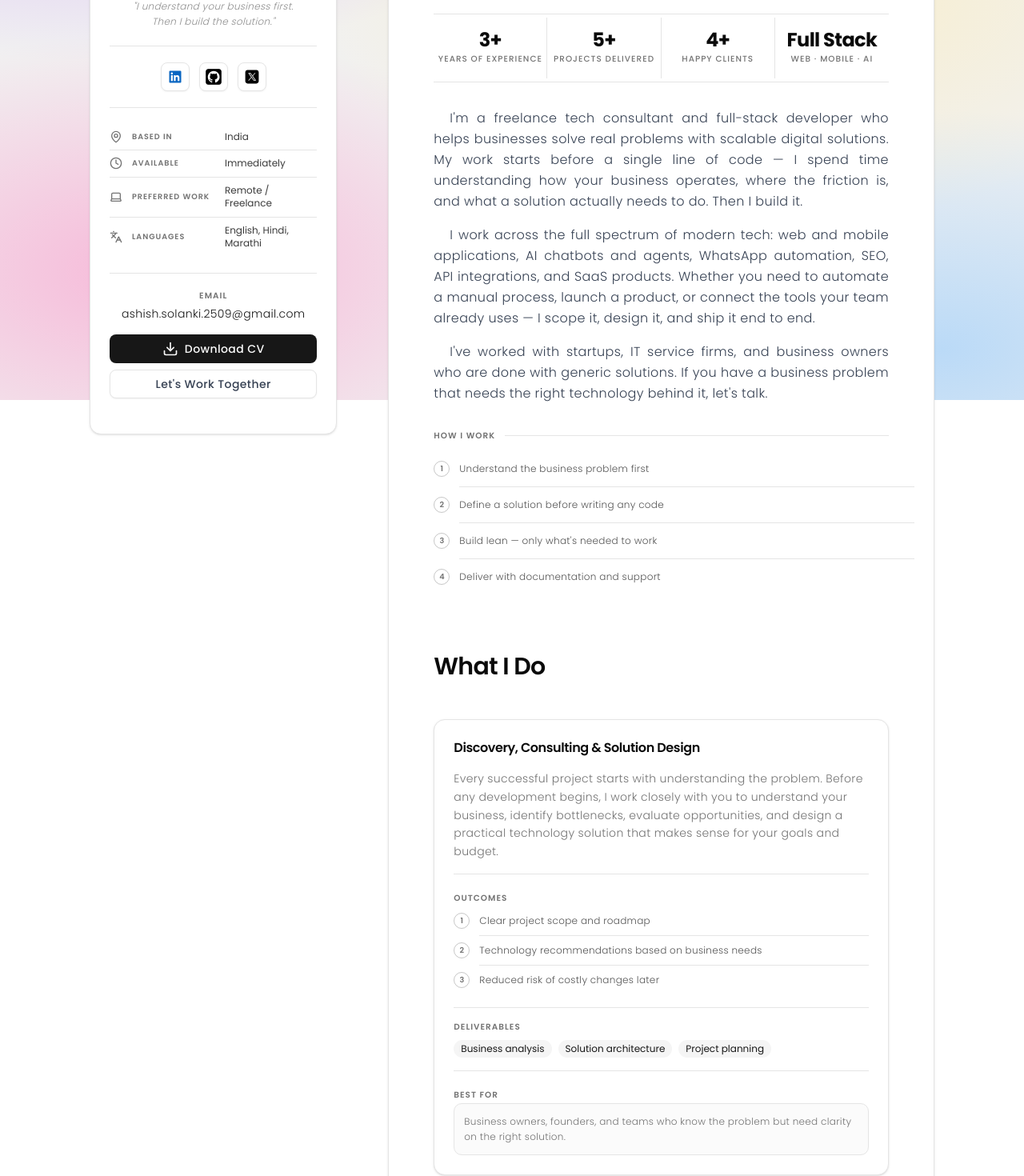
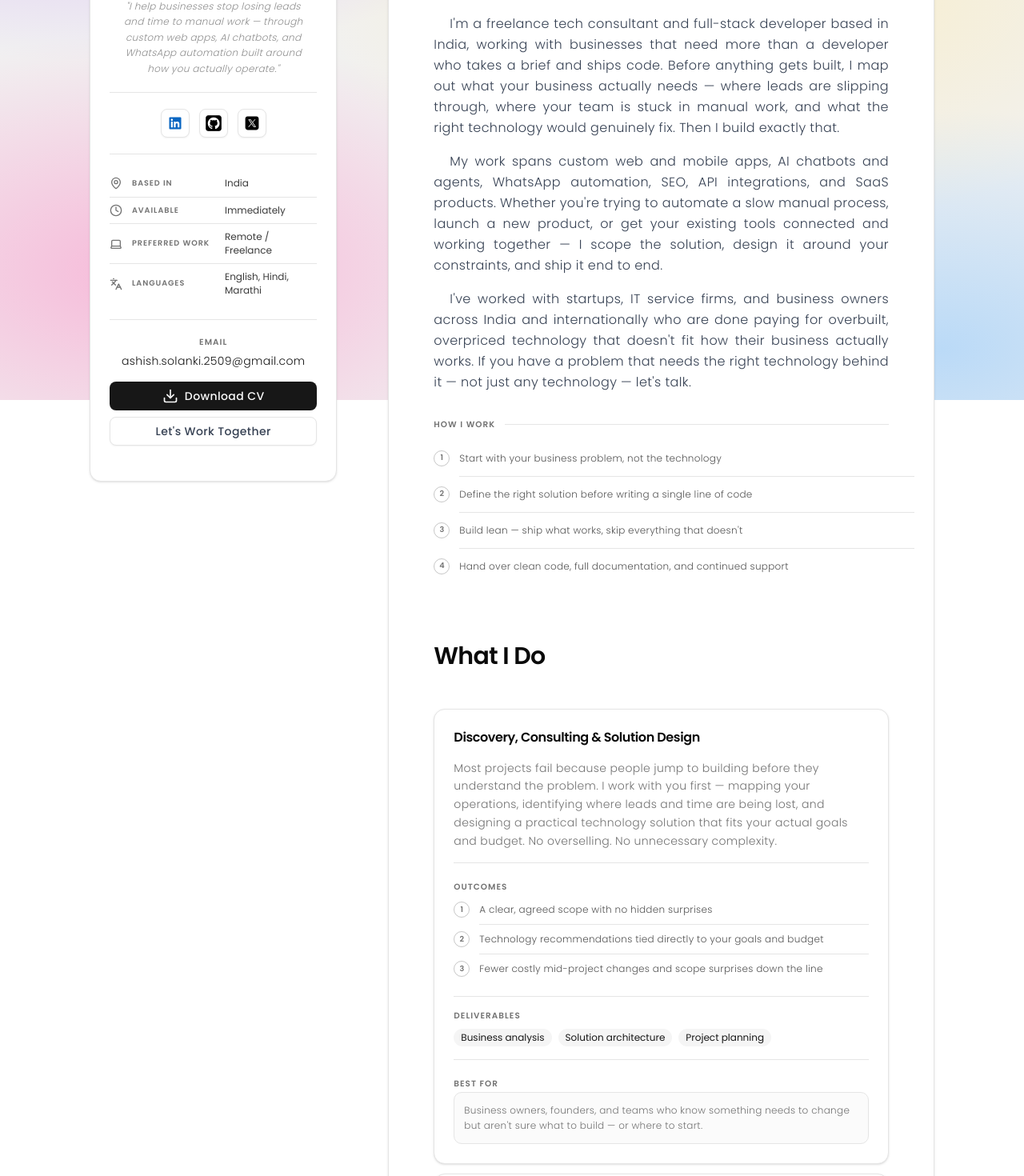
Before and after one commit to AshishS2509/portfolio, a Next.js app: page / in a window 1280 px wide. Shown: the part 300-1770 px from the top of the page at 80% size. Built offline with nearby package versions, Linux system fonts and the light colour scheme.

Commit message:
Updated content

```diff
--- a/src/components/about.tsx
+++ b/src/components/about.tsx
@@ -10,22 +10,16 @@ import { Badge } from "@/components/shared/badge";
 const aboutData = {
   title: "About",
   paraOne:
-    "I'm a freelance tech consultant and full-stack developer who helps businesses solve real problems with scalable digital solutions. My work starts before a single line of code — I spend time understanding how your business operates, where the friction is, and what a solution actually needs to do. Then I build it.",
+    "I'm a freelance tech consultant and full-stack developer based in India, working with businesses that need more than a developer who takes a brief and ships code. Before anything gets built, I map out what your business actually needs — where leads are slipping through, where your team is stuck in manual work, and what the right technology would genuinely fix. Then I build exactly that.",
   paraTwo:
-    "I work across the full spectrum of modern tech: web and mobile applications, AI chatbots and agents, WhatsApp automation, SEO, API integrations, and SaaS products. Whether you need to automate a manual process, launch a product, or connect the tools your team already uses — I scope it, design it, and ship it end to end.",
+    "My work spans custom web and mobile apps, AI chatbots and agents, WhatsApp automation, SEO, API integrations, and SaaS products. Whether you're trying to automate a slow manual process, launch a new product, or get your existing tools connected and working together — I scope the solution, design it around your constraints, and ship it end to end.",
   paraThree:
-    "I've worked with startups, IT service firms, and business owners who are done with generic solutions. If you have a business problem that needs the right technology behind it, let's talk.",
-  highlights: [
-    { label: "3+", description: "Years of Experience" },
-    { label: "5+", description: "Projects Delivered" },
-    { label: "4+", description: "Happy Clients" },
-    { label: "Full Stack", description: "Web · Mobile · AI" },
-  ],
+    "I've worked with startups, IT service firms, and business owners across India and internationally who are done paying for overbuilt, overpriced technology that doesn't fit how their business actually works. If you have a problem that needs the right technology behind it — not just any technology — let's talk.",
   approach: [
-    "Understand the business problem first",
-    "Define a solution before writing any code",
-    "Build lean — only what's needed to work",
-    "Deliver with documentation and support",
+    "Start with your business problem, not the technology",
+    "Define the right solution before writing a single line of code",
+    "Build lean — ship what works, skip everything that doesn't",
+    "Hand over clean code, full documentation, and continued support",
   ],
 };
 
@@ -40,7 +34,7 @@ function About() {
         </CardHeader>
 
         <CardContent className="px-0 space-y-8">
-          {/* Highlights bar */}
+          {/* Highlights bar
           <div
             role="list"
             aria-label="Key highlights"
@@ -64,7 +58,7 @@ function About() {
                 )}
               </div>
             ))}
-          </div>
+          </div> */}
 
           {/* Bio paragraphs */}
           <div className="space-y-4 text-justify text-sm leading-relaxed text-foreground/85">
--- a/src/components/education.tsx
+++ b/src/components/education.tsx
@@ -17,9 +17,9 @@ const educationData = {
       description:
         "Relevant Coursework: Data Structures & Algorithms, Operating Systems, Database Management Systems, Computer Networks, Software Engineering",
       highlights: [
-        "Strong fundamentals in algorithms and system design",
-        "Hands-on projects in networking and OS concepts",
-        "Foundation for scalable software architecture",
+        "Built strong fundamentals in algorithms, data structures, and system design",
+        "Hands-on projects in networking, operating systems, and software engineering",
+        "Academic foundation that directly informs clean, scalable architecture in production work",
       ],
     },
   ],
--- a/src/components/experience.tsx
+++ b/src/components/experience.tsx
@@ -18,11 +18,11 @@ const experienceData = {
         to: "Present",
       },
       description:
-        "Consulting with business owners and founders to identify problems, define solutions, and build the right technology for their needs. Delivering across web apps, AI chatbots, WhatsApp automation, SEO, and API integrations — from discovery and scoping through to deployment and support.",
+        "Independent consulting and development work with business owners and founders across India and internationally. I identify the real problem, define the right solution, then build and ship it — covering web apps, AI chatbots, WhatsApp automation, SEO, and API integrations from initial scoping through to deployment and ongoing support.",
       highlights: [
-        "Built a full-stack travel booking platform with WhatsApp inquiry automation",
-        "Designed and delivered AI-powered chatbot integrations for client businesses",
-        "Provided solution consulting to help clients avoid overbuilt, overpriced tech",
+        "Built a full-stack travel booking platform with WhatsApp inquiry automation that significantly reduced manual follow-up time for the client",
+        "Designed and delivered AI-powered chatbot integrations for client businesses — live and actively handling real customer queries",
+        "Provided solution consulting that helped clients define the right scope and avoid overbuilt, overpriced technology",
       ],
       tags: ["Consulting", "Next.js", "AI Chatbots", "WhatsApp API", "SEO"],
     },
@@ -34,11 +34,11 @@ const experienceData = {
         to: "Dec 2025",
       },
       description:
-        "Developed and maintained scalable web applications using modern technologies. Collaborated with cross-functional teams to deliver high-quality solutions while following best practices in software architecture and code design.",
+        "Developed and maintained scalable web applications serving multiple business clients simultaneously. Collaborated with cross-functional teams on architecture decisions, API design, and code quality — with a consistent focus on writing clean, maintainable code that holds up under real-world usage.",
       highlights: [
-        "Worked on multi-tenant SaaS architecture serving multiple business clients",
-        "Built and maintained REST APIs consumed by web and mobile frontends",
-        "Participated in code reviews and introduced cleaner patterns to the codebase",
+        "Contributed to multi-tenant SaaS architecture built to serve multiple business clients from a single platform",
+        "Built and maintained REST APIs consumed across web and mobile frontends in production",
+        "Introduced cleaner patterns and improved practices through regular code reviews — raising overall codebase quality",
       ],
       tags: ["Node.js", "React.js", "PostgreSQL", "REST APIs", "Docker"],
     },
@@ -50,11 +50,11 @@ const experienceData = {
         to: "Mar 2023",
       },
       description:
-        "Built end-to-end web and mobile applications with focus on performance and user experience. Worked on API development, database design, and frontend optimization while maintaining clean, maintainable code.",
+        "Built end-to-end web and mobile applications with a strong emphasis on performance and user experience. Took full ownership of features from frontend to backend — API development, database design, and UI — while keeping the code clean and the product fast.",
       highlights: [
-        "Delivered mobile-first UI for a consumer-facing product",
-        "Optimized API response times and reduced database query overhead",
-        "Took ownership of frontend-to-backend feature development end to end",
+        "Delivered a mobile-first UI for a consumer-facing product, optimized for performance and usability",
+        "Cut API response times and reduced database query overhead through targeted backend optimization",
+        "Owned full frontend-to-backend feature development — scoped, built, and shipped independently end to end",
       ],
       tags: ["React Native", "Express.js", "MongoDB", "UI/UX", "Performance"],
     },
--- a/src/components/profile.tsx
+++ b/src/components/profile.tsx
@@ -8,7 +8,8 @@ import { Separator } from "@/components/shared/separator";
 const profileData = {
   name: "Ashish Solanki",
   title: "Tech Consultant & Full Stack Developer",
-  tagline: "I understand your business first. Then I build the solution.",
+  tagline:
+    "I help businesses stop losing leads and time to manual work — through custom web apps, AI chatbots, and WhatsApp automation built around how you actually operate.",
   badge: "Available for Freelance",
   availability: {
     status: "Available for freelance",
@@ -59,7 +60,7 @@ function Profile() {
             {profileData.availability.badge}
           </Badge>
 
-          <p className="text-xs text-muted-foreground/80 italic leading-relaxed px-2 max-w-56">
+          <p className="text-xs text-muted-foreground/80 italic leading-relaxed px-2 ">
             "{profileData.tagline}"
           </p>
         </div>
--- a/src/components/projects.tsx
+++ b/src/components/projects.tsx
@@ -19,14 +19,14 @@ const projectsData = {
       image: trambakraj,
       title: "Trambakraj Travels — Tour & Booking Platform",
       description:
-        "Full-stack travel booking platform for a tour operator business. Features destination listings, itinerary pages, WhatsApp-integrated inquiry flow, and an admin panel for managing packages and leads. Built with Next.js, Tailwind CSS, and a Supabase backend.",
+        "Full-stack travel booking platform built for a live tour operator business. Includes destination listings, detailed itinerary pages, a WhatsApp-integrated inquiry flow, and a self-serve admin panel that lets the business owner manage packages and leads without touching a developer. Built with Next.js, Tailwind CSS, and Supabase.",
       link: "https://trambakrajtoursandtravels.com",
       tags: ["Next.js", "Tailwind CSS", "Supabase", "WhatsApp API"],
       type: "Freelance Project",
       highlights: [
-        "WhatsApp inquiry automation reduced manual follow-up by the client",
-        "Admin panel lets the owner manage tour packages without any developer help",
-        "SEO-optimised pages for destination and itinerary content",
+        "WhatsApp inquiry automation cut manual follow-up time significantly — inquiries get handled even when the client is unavailable",
+        "Self-serve admin panel gives the owner full control over packages and leads with no developer dependency",
+        "SEO-optimised destination and itinerary pages designed to capture organic search traffic",
       ],
       status: "Live",
     },
@@ -34,14 +34,14 @@ const projectsData = {
       image: tollCalculator,
       title: "Toll Calculator — React & Map Based Routing App",
       description:
-        "ReactJS web app utilizing Toll Guru API for toll information. Features MapTiler with polyline mapping, providing toll costs, travel time, fuel usage, and distance for routes with optional waypoints.",
+        "React web app for route-based toll cost estimation using Toll Guru API. Features interactive map routing via MapTiler with polyline rendering, providing a full breakdown of toll costs, travel time, fuel usage, and distance — with multiple waypoint support for complex route planning.",
       link: "https://tolls-super.vercel.app/",
       tags: ["React.js", "Toll Guru API", "MapTiler"],
       type: "Personal Project",
       highlights: [
-        "Real-time route calculation with live toll cost breakdown",
-        "Supports multiple waypoints for complex route planning",
-        "Visual polyline mapping for clear route display",
+        "Real-time route calculation with a live, itemised toll cost breakdown",
+        "Multiple waypoint support for complex, multi-stop route planning",
+        "Clear visual polyline mapping so routes are easy to review at a glance",
       ],
       status: "Live",
     },
--- a/src/components/testimonials.tsx
+++ b/src/components/testimonials.tsx
@@ -3,7 +3,7 @@ import { Quote } from "lucide-react";
 
 const testimonialsData = {
   title: "What Clients Say",
-  subtitle: "From people I've worked with",
+  subtitle: "Straight from the business owners I've worked with",
   testimonials: [
     {
       name: "Ajay Kasar",
--- a/src/components/work.tsx
+++ b/src/components/work.tsx
@@ -24,11 +24,11 @@ const workData = {
       icon: Lightbulb,
       title: "Discovery, Consulting & Solution Design",
       description:
-        "Every successful project starts with understanding the problem. Before any development begins, I work closely with you to understand your business, identify bottlenecks, evaluate opportunities, and design a practical technology solution that makes sense for your goals and budget.",
+        "Most projects fail because people jump to building before they understand the problem. I work with you first — mapping your operations, identifying where leads and time are being lost, and designing a practical technology solution that fits your actual goals and budget. No overselling. No unnecessary complexity.",
       outcomes: [
-        "Clear project scope and roadmap",
-        "Technology recommendations based on business needs",
-        "Reduced risk of costly changes later",
+        "A clear, agreed scope with no hidden surprises",
+        "Technology recommendations tied directly to your goals and budget",
+        "Fewer costly mid-project changes and scope surprises down the line",
       ],
       deliverables: [
         "Business analysis",
@@ -36,18 +36,18 @@ const workData = {
         "Project planning",
       ],
       bestFor:
-        "Business owners, founders, and teams who know the problem but need clarity on the right solution.",
+        "Business owners, founders, and teams who know something needs to change but aren't sure what to build — or where to start.",
     },
 
     {
       icon: Globe,
       title: "Custom Web & Mobile Applications",
       description:
-        "I build custom web platforms, business systems, customer portals, dashboards, and mobile applications from the ground up. The focus is always on performance, scalability, usability, and long-term maintainability—not just getting something online quickly.",
+        "Off-the-shelf tools create workarounds. Custom-built applications are designed around your exact workflows, customer journey, and business logic. I build web platforms, business systems, customer portals, dashboards, and mobile apps from scratch — optimised for performance, scalability, and long-term maintainability.",
       outcomes: [
-        "Responsive experience across all devices",
-        "Production-ready architecture from day one",
-        "Scalable foundation for future growth",
+        "Fast, responsive experience across every device",
+        "Production-grade architecture built from day one — not retrofitted later",
+        "A codebase that scales as your business grows without needing a full rebuild",
       ],
       deliverables: [
         "Frontend & backend development",
@@ -55,18 +55,18 @@ const workData = {
         "Deployment and support",
       ],
       bestFor:
-        "Businesses and startups that need a tailored product instead of an off-the-shelf solution.",
+        "Startups, growing businesses, and founders who need a product built around their exact requirements — not adapted from a template.",
     },
 
     {
       icon: Bot,
       title: "AI Agents & Intelligent Chatbots",
       description:
-        "Custom AI assistants powered by modern LLMs such as GPT and Claude. These systems can answer customer questions, qualify leads, assist employees, retrieve business information, and automate repetitive workflows while remaining aligned with your business processes.",
+        "Stop letting leads go cold waiting for a reply. I build custom AI assistants powered by modern LLMs — GPT and Claude — that answer customer questions, qualify leads, surface business knowledge, and handle repetitive workflows around the clock, without adding headcount.",
       outcomes: [
-        "24/7 automated customer assistance",
-        "Lead qualification without manual effort",
-        "Reduced workload for support teams",
+        "24/7 customer support and lead handling without additional staff",
+        "Instant lead qualification and follow-up — no manual effort required",
+        "Your team focuses on complex work; the AI handles the rest",
       ],
       deliverables: [
         "Custom AI assistant development",
@@ -74,18 +74,18 @@ const workData = {
         "Website and platform integration",
       ],
       bestFor:
-        "Businesses receiving frequent inquiries or looking to automate customer interactions.",
+        "Businesses drowning in repetitive inquiries, missing leads after hours, or looking to automate customer interactions at scale.",
     },
 
     {
       icon: MessageCircle,
       title: "WhatsApp Automation & Conversational Workflows",
       description:
-        "Meet customers where they already communicate. I create automated WhatsApp systems for bookings, inquiries, support, lead capture, reminders, follow-ups, and notifications using Meta Cloud API and other reliable integrations.",
+        "Your customers are already on WhatsApp. I build automated conversation systems that handle bookings, inquiries, lead capture, reminders, follow-ups, and support notifications using Meta Cloud API — so every message gets a response, even when you're unavailable.",
       outcomes: [
-        "Instant responses to customer messages",
-        "Automated booking and inquiry flows",
-        "Higher engagement through familiar channels",
+        "Instant, automated replies to every incoming WhatsApp message",
+        "Automated booking and inquiry flows that work 24/7 without intervention",
+        "Higher engagement through the channel your customers already prefer",
       ],
       deliverables: [
         "Conversation flow design",
@@ -93,18 +93,18 @@ const workData = {
         "CRM and system integrations",
       ],
       bestFor:
-        "Businesses that rely heavily on WhatsApp for customer communication.",
+        "Service businesses, travel operators, clinics, real estate agents, and anyone whose customers reach out on WhatsApp daily.",
     },
 
     {
       icon: SearchCheck,
       title: "SEO & Website Performance Optimization",
       description:
-        "A great website is useless if nobody finds it. I optimize websites for search engines and users by improving technical SEO, page speed, structured data, content structure, and overall site performance.",
+        "Ranking on Google isn't about tricks — it's about building sites correctly. I audit and optimise for technical SEO, Core Web Vitals, structured data, content architecture, and page speed so your site earns consistent organic traffic instead of depending entirely on paid ads.",
       outcomes: [
-        "Improved visibility on Google",
-        "Faster loading websites",
-        "Better user experience and engagement",
+        "Higher Google rankings for the terms your customers are actively searching",
+        "Faster loading pages that reduce bounce rates and improve engagement",
+        "Better user experience that converts more visitors into real leads",
       ],
       deliverables: [
         "Technical SEO audit",
@@ -112,18 +112,18 @@ const workData = {
         "Structured data implementation",
       ],
       bestFor:
-        "Businesses with an existing website that needs more traffic, visibility, and performance.",
+        "Businesses with a website that's getting traffic but not ranking — or ranking but not converting visitors into leads.",
     },
 
     {
       icon: Workflow,
       title: "API Integrations & Business Automation",
       description:
-        "Many businesses waste time moving data between disconnected tools. I connect your applications, CRMs, payment gateways, maps, email platforms, calendars, and internal systems so information flows automatically where it needs to go.",
+        "Disconnected tools create duplicate work, data errors, and costly delays. I connect your CRM, payment gateways, email platforms, calendars, internal databases, and third-party services so information flows automatically — and your team stops manually bridging the gaps.",
       outcomes: [
-        "Less manual data entry",
-        "Fewer operational errors",
-        "Automated business workflows",
+        "Less manual data entry and fewer operational errors across systems",
+        "Automated workflows that trigger and update without human intervention",
+        "More time for your team to focus on work that actually drives revenue",
       ],
       deliverables: [
         "Third-party integrations",
@@ -131,18 +131,18 @@ const workData = {
         "Monitoring and error handling",
       ],
       bestFor:
-        "Businesses looking to streamline operations and connect existing software.",
+        "Operations-heavy businesses spending too much time on manual data entry, system exports, and cross-platform updates.",
     },
 
     {
       icon: Layers,
       title: "SaaS Platforms & Multi-Tenant Systems",
       description:
-        "I design and develop scalable SaaS products that support multiple customers from a single platform. Features commonly include subscriptions, billing, role-based access, analytics, and administration tools designed for long-term growth.",
+        "Building a SaaS product is different from building a website. I design and develop scalable multi-tenant platforms with everything a software business needs from day one — subscription billing, role-based access, admin tooling, tenant data isolation, and architecture built to grow with your customer base.",
       outcomes: [
-        "Scalable architecture for multiple customers",
-        "Automated subscriptions and billing",
-        "Secure tenant data separation",
+        "Scalable multi-tenant architecture that handles many customers from one platform",
+        "Automated subscription billing and plan management from launch",
+        "Secure, isolated tenant data with no risk of cross-account exposure",
       ],
       deliverables: [
         "Multi-tenant architecture",
@@ -150,25 +150,26 @@ const workData = {
         "Subscription management",
       ],
       bestFor:
-        "Businesses building software products or launching a SaaS offering.",
+        "Founders and businesses ready to build a recurring-revenue software product and launch it the right way.",
     },
 
     {
       icon: ChevronsUp,
       title: "Rapid MVP Development",
       description:
-        "For founders who need to validate an idea quickly. I focus on building only the essential features required to launch, gather feedback, and prove market demand before investing in a larger product.",
+        "Most MVPs fail because they're built like full products. I strip the scope down to only the features needed to prove market demand — ship it fast, get it in front of real users, and help you decide whether to build more, pivot, or stop before betting your full budget on the wrong idea.",
       outcomes: [
-        "Faster time to market",
-        "Reduced development costs",
-        "Real user feedback sooner",
+        "A working product in market faster and at lower upfront cost",
+        "Real user feedback before committing to full-scale development spend",
+        "A clear, informed path forward — build more, pivot, or stop with confidence",
       ],
       deliverables: [
         "MVP planning",
         "Core feature development",
         "Launch-ready deployment",
       ],
-      bestFor: "Startups and founders testing a new idea or business model.",
+      bestFor:
+        "Startups and founders who need to validate a new idea or business model before committing to a full build.",
     },
   ],
 };
```
Also changed, not shown: src/components/faq.tsx (+7 -7 lines), src/components/skills.tsx (+5 -5 lines).
